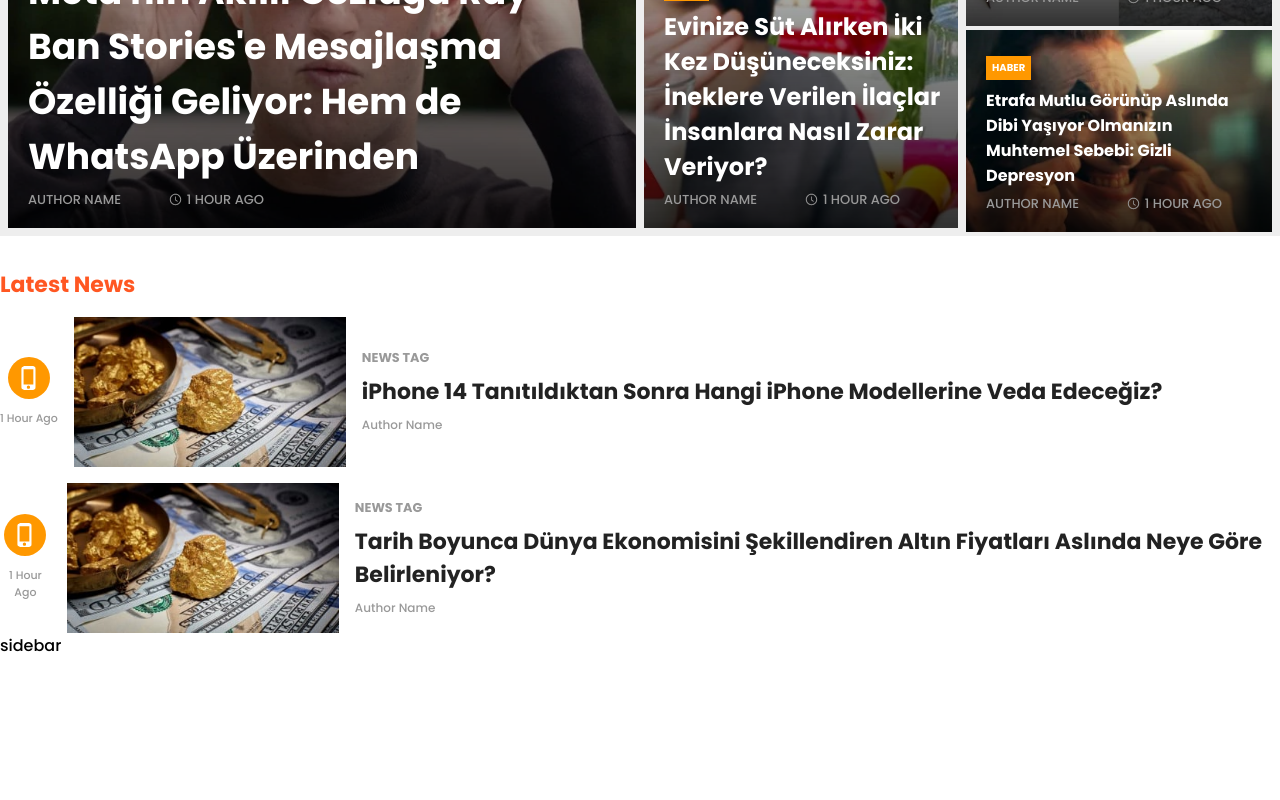
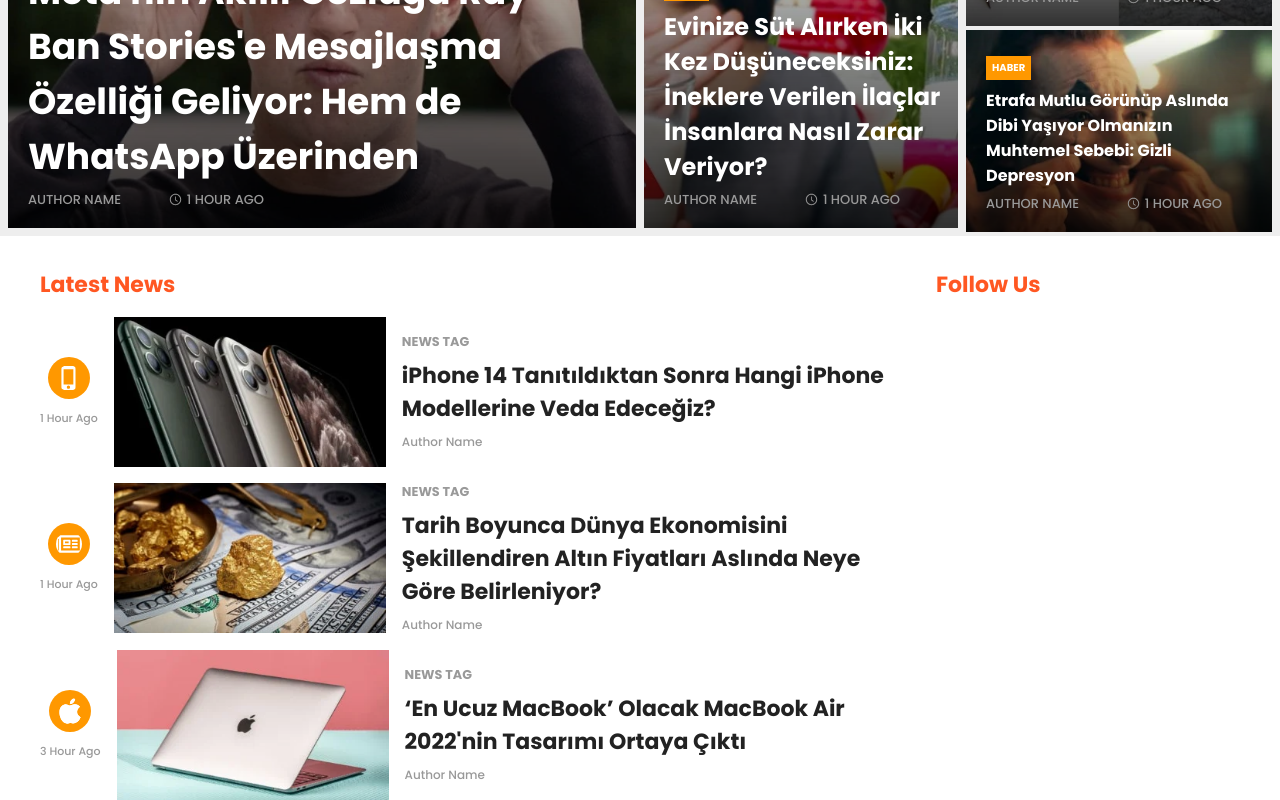
Before and after one commit to sellimenes/webtekno-clone, a React (Create React App) app: page / in a window 1280 px wide. Shown: the part 245-1045 px from the top of the page. Before the commit the page ends 903 px from the top, so only its background shows below. Built offline with nearby package versions, Linux system fonts and the light colour scheme.

Commit message:
started for sidebar
some component changes

```diff
--- a/src/App.js
+++ b/src/App.js
@@ -2,8 +2,7 @@
 import Header from './components/Header';
 import Leftbar from './components/Leftbar';
 import Slider from './components/Slider';
-import News from './components/News';
-import Sidebar from './components/Sidebar';
+import Body from './components/Body';
 
 function App() {
   return (
@@ -11,8 +10,7 @@
       <Header />
       <Leftbar />
       <Slider />
-      <News />
-      <Sidebar />
+      <Body/>
     </div>
   );
 }
--- /dev/null
+++ b/src/components/Body/body.css
@@ -0,0 +1,7 @@
+.container{
+    max-width: 75rem;
+    margin: auto;
+    margin-top: 2rem;
+    display: flex;
+    gap: 2rem;
+}
--- /dev/null
+++ b/src/components/Body/index.jsx
@@ -0,0 +1,15 @@
+import React from 'react'
+import './body.css';
+import News from '../News'
+import Sidebar from '../Sidebar'
+
+const index = () => {
+  return (
+    <section className='container'>
+        <News/>
+        <Sidebar/>
+    </section>
+  )
+}
+
+export default index
--- a/src/components/News/index.jsx
+++ b/src/components/News/index.jsx
@@ -1,19 +1,27 @@
 import React from 'react'
 import './news.css';
+
 import {MdPhoneIphone} from 'react-icons/md';
+import {FaRegNewspaper} from 'react-icons/fa';
+import {BsApple} from 'react-icons/bs';
+
+
 import News1 from '../../images/posts/news-1.jpg';
+import News2 from '../../images/posts/news-2.webp';
+import News3 from '../../images/posts/news-3.webp';
+
 
 const index = () => {
   return (
-    <div className='container'>
-      <h3 className='yayin-akisi'>Latest News</h3>
+    <div className=''>
       <div className="news-wrapper">
+        <h3 className='yayin-akisi'>Latest News</h3>
         <div className="news">
           <div className='news-left'>
             <MdPhoneIphone size={42} className="news-icon"/>
             <span>1 Hour Ago</span>
           </div>
-          <img src={News1} alt="news image" className='news-img'/>
+          <img src={News2} alt="news image" className='news-img'/>
           <div className="news-content">
             <p className='news-tag'>NEWS TAG</p>
             <h2>iPhone 14 Tanıtıldıktan Sonra Hangi iPhone Modellerine Veda Edeceğiz?</h2>
@@ -22,7 +30,7 @@
         </div>
         <div className="news">
           <div className='news-left'>
-            <MdPhoneIphone size={42} className="news-icon"/>
+            <FaRegNewspaper size={42} className="news-icon"/>
             <span>1 Hour Ago</span>
           </div>
           <img src={News1} alt="news image" className='news-img'/>
@@ -32,6 +40,20 @@
             <p className='news-author'>Author Name</p>
           </div>
         </div>
+        <div className="news">
+          <div className='news-left'>
+            <BsApple size={42} className="news-icon"/>
+            <span>3 Hour Ago</span>
+          </div>
+          <img src={News3} alt="news image" className='news-img'/>
+          <div className="news-content">
+            <p className='news-tag'>NEWS TAG</p>
+            <h2>‘En Ucuz MacBook’ Olacak MacBook Air 2022'nin Tasarımı Ortaya Çıktı</h2>
+            <p className='news-author'>Author Name</p>
+          </div>
+        </div>
+      </div>
+      <div className="sidebar">
       </div>
     </div>
   )
--- a/src/components/News/news.css
+++ b/src/components/News/news.css
@@ -1,21 +1,16 @@
-.container{
-    max-width: 100rem;
-    margin: auto;
-    margin-top: 2rem;
-}
-
 .yayin-akisi{
     max-width: calc(100% - 106px);
     font-size: 1.375rem;
     font-weight: 700;
     color: #ff5722;
-    margin-bottom: 1rem;
 }
 
 .news-wrapper{
     display: flex;
     flex-direction: column;
     gap: 1rem;
+    width: 100%;
+    max-width: 54rem;
 }
 
 .news-left{
@@ -36,6 +31,7 @@
     font-size: .6875rem;
     color: #999;
     text-align: center;
+    white-space: nowrap;
 }
 
 .news{
@@ -46,6 +42,7 @@
 
 .news-img{
     width: 17rem;
+    cursor: pointer;
 }
 
 .news-content{
@@ -73,6 +70,7 @@
     font-size: 1.375rem;
     font-weight: 700;
     color: #222;
+    cursor: pointer;
 }
 
 .news-content h2:hover{
--- a/src/components/Sidebar/index.jsx
+++ b/src/components/Sidebar/index.jsx
@@ -3,7 +3,14 @@
 
 const index = () => {
   return (
-    <div>sidebar</div>
+    <aside className='sidebar'>
+      <div>
+        <p className='yayin-akisi'>Follow Us</p>
+        <div className="social-card">
+
+        </div>
+      </div>
+    </aside>
   )
 }
 
--- a/src/components/Sidebar/sidebar.css
+++ b/src/components/Sidebar/sidebar.css
@@ -0,0 +1,3 @@
+.sidebar{
+    width: 15rem;
+}
```
Also changed, not shown: src/images/posts/news-2.webp (added), src/images/posts/news-3.webp (added).
